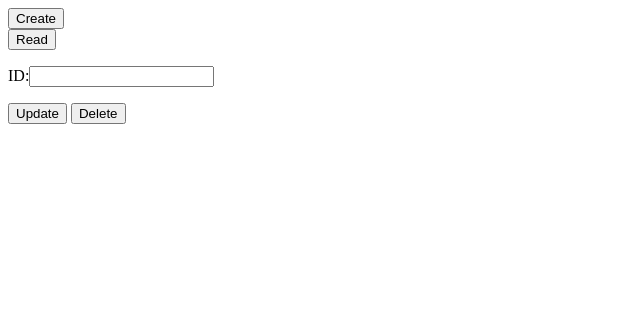
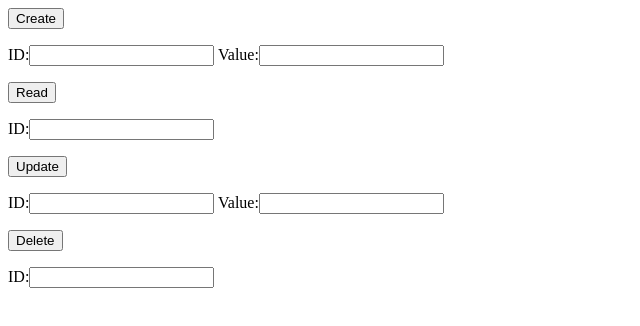
Before and after one commit to renonick87/expressSite, a website: page index.html in a window 1280 px wide. Shown: the whole page, without its empty margins (0-640 px from the left). Drawn offline with Linux system fonts and the light colour scheme.

Commit message:
buttons properly link to endpoints that access redis

```diff
--- a/index.html
+++ b/index.html
@@ -1,9 +1,26 @@
-<button class="btn" type="submit">Create</button>
-<form action="/:id" method="get">
-  <button class="btn" type="submit">Read</button>
+<form action="create" method="get">
+  <button class="btn" type="submit">Create</button>
 </form>
 <form>
-  ID:<input type="btn" onClick="console.log('y')">
+  ID:<input type="btn">
+  Value:<input type="btn">
 </form>
-<button class="btn" type="submit">Update</button>
-<button class="btn" type="submit">Delete</button>
+<form action="read" method="get">
+  <button class="btn" type="link">Read</button>
+</form>
+<form>
+  ID:<input type="btn">
+</form>
+<form action="update" method="get">
+  <button class="btn" type="submit">Update</button>
+</form>
+<form>
+  ID:<input type="btn">
+  Value:<input type="btn">
+</form>
+<form action="delete" method="get">
+  <button class="btn" type="submit">Delete</button>
+</form>
+<form>
+  ID:<input type="btn">
+</form>
```
Also changed, not shown: index.js (+20 -2 lines).
